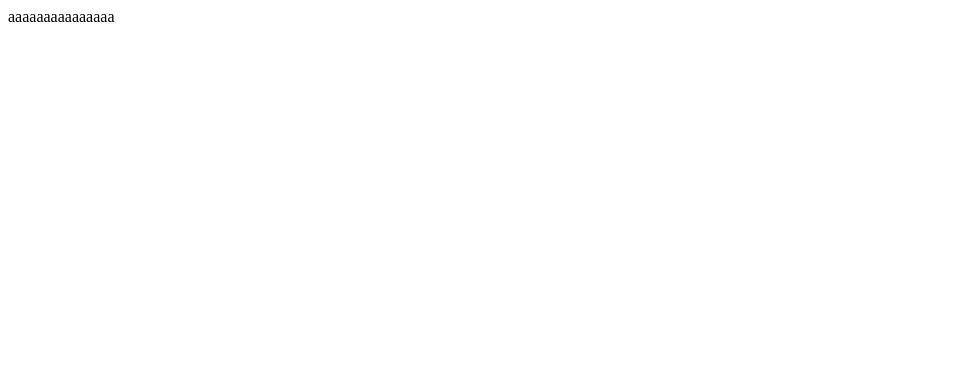
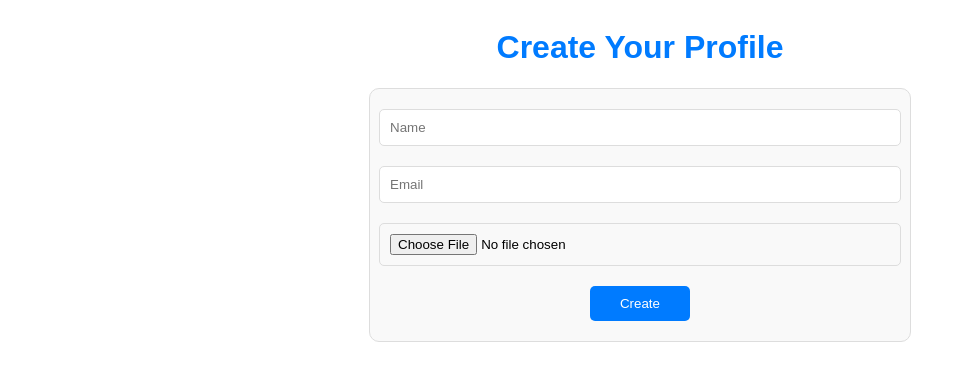
Before and after one commit to yuta519/personal_dashboard_app, a React (Create React App) app: page / in a window 1280 px wide. Shown: the top 380 px of the page, without its empty margins (0-966 px from the left). Built offline with nearby package versions, Linux system fonts and the light colour scheme.

Commit message:
Create base profile page

```diff
--- a/src/pages/Profile.tsx
+++ b/src/pages/Profile.tsx
@@ -1,3 +1,126 @@
+import { ChangeEvent, FormEvent, useState } from "react";
+import { useSelector, useDispatch } from "react-redux";
+import type { RootState } from "../store";
+import { addUser } from "../store/features/userSlice";
+import Container from "../components/Container";
+import Button from "../components/Button";
+import Form from "../components/Form";
+import Input from "../components/Input";
+import Title from "../components/Title";
+import styled from "styled-components";
+
+type FormValue = {
+  name: string;
+  email: string;
+  avatar: string;
+};
+
 export default function Profile() {
-  return <>aaaaaaaaaaaaaaa</>;
+  const [formValue, setFormValue] = useState<FormValue>({
+    name: "",
+    email: "",
+    avatar: "",
+  });
+
+  const user = useSelector((state: RootState) => state.user);
+  const dispatch = useDispatch();
+
+  const handleChange = (e: ChangeEvent) => {
+    const { name, value } = e.target as HTMLInputElement;
+    setFormValue((prev) => ({ ...prev, [name]: value }));
+  };
+
+  const handleImageUpload = (e: ChangeEvent) => {
+    const { files } = e.target as HTMLInputElement;
+    const reader = new FileReader();
+
+    reader.onloadend = () => {
+      const result = reader.result as string;
+      setFormValue((prev) => ({ ...prev, avatar: result }));
+    };
+
+    if (files && files[0]) {
+      reader.readAsDataURL(files[0]);
+    } else {
+      setFormValue((prev) => ({ ...prev, avatar: "" }));
+    }
+  };
+
+  const handleSubmit = (event: FormEvent) => {
+    event.preventDefault();
+
+    const { name, email, avatar } = formValue;
+    dispatch(addUser({ name, email, avatar }));
+  };
+
+  return (
+    <Container>
+      {user.email ? (
+        <>
+          <Title>Profile</Title>
+          <ProfileWrapper>
+            <Avatar src={user.avatar} alt={user.name} />
+            <Name>{user.name}</Name>
+            <Email>{user.email}</Email>
+          </ProfileWrapper>
+        </>
+      ) : (
+        <>
+          <Title>Create Your Profile</Title>
+          <Form onSubmit={handleSubmit}>
+            <Input
+              name='name'
+              type='text'
+              value={formValue.name}
+              onChange={handleChange}
+              placeholder='Name'
+            />
+            <Input
+              name='email'
+              type='email'
+              value={formValue.email}
+              onChange={handleChange}
+              placeholder='Email'
+              required
+            />
+            <Input
+              name='image'
+              type='file'
+              onChange={handleImageUpload}
+              placeholder='Image'
+              required
+            />
+
+            <Button type='submit' value='Create' />
+          </Form>
+        </>
+      )}
+    </Container>
+  );
 }
+const ProfileWrapper = styled.div`
+  display: flex;
+  flex-direction: column;
+  align-items: center;
+  padding: 20px;
+  background-color: #f9f9f9;
+  width: 100%;
+`;
+
+const Avatar = styled.img`
+  width: 100px;
+  height: 100px;
+  border-radius: 50%;
+  object-fit: cover;
+`;
+
+const Name = styled.h1`
+  font-size: 24px;
+  color: #333;
+  margin: 10px 100px;
+`;
+
+const Email = styled.p`
+  font-size: 18px;
+  color: #666;
+`;
```
